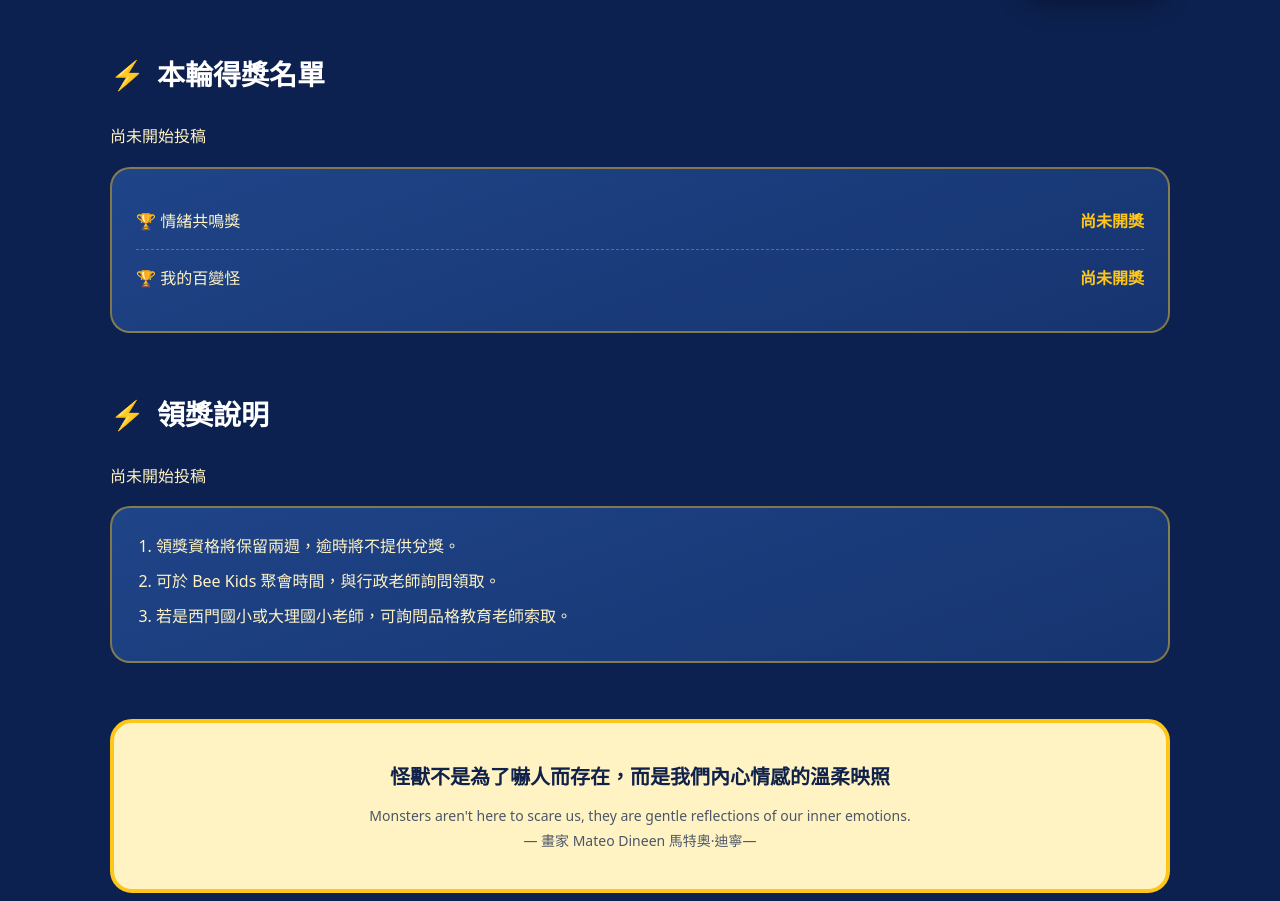
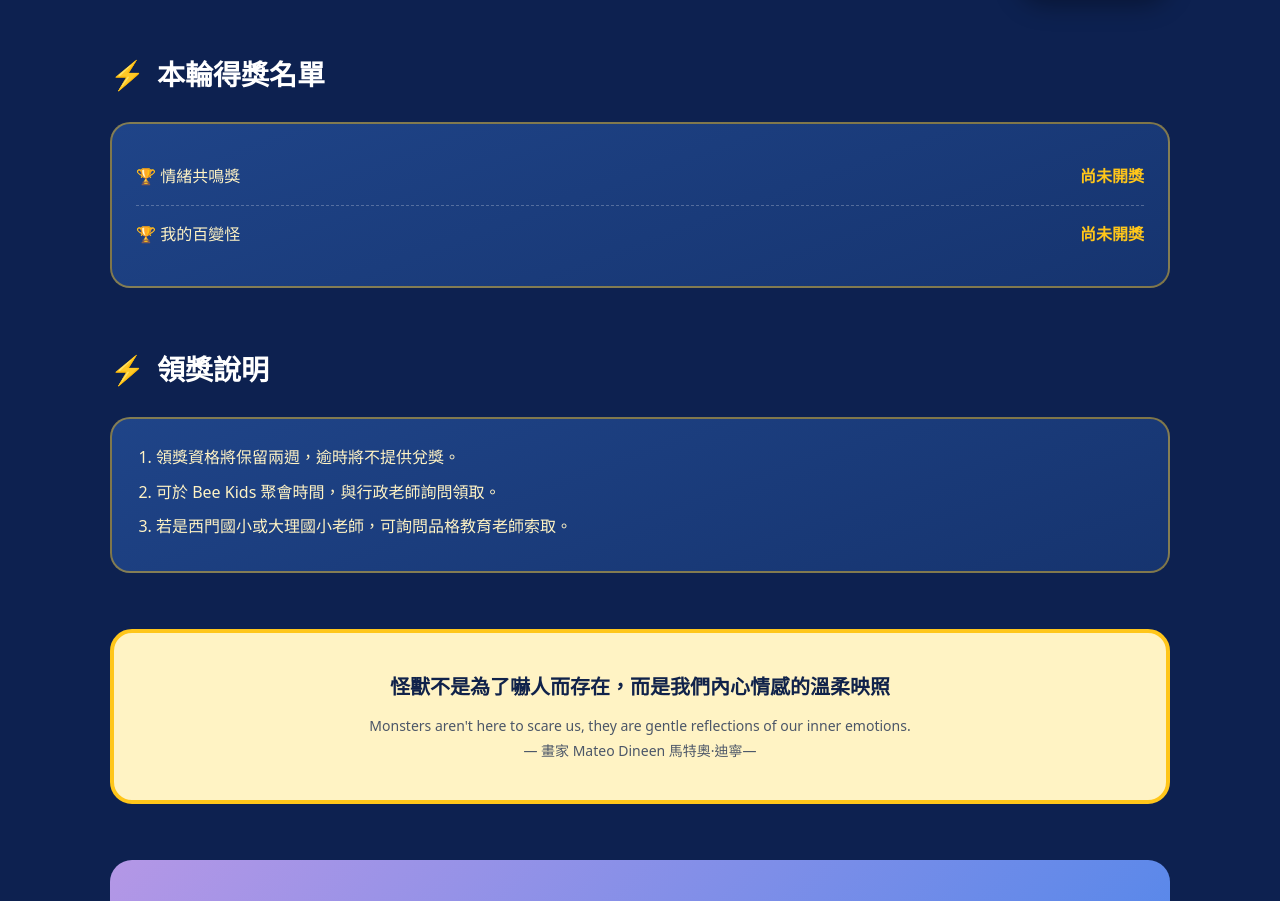
Before and after one commit to beekids-blip/EMOJI-COMPANY, a plain HTML site: page index.html in a window 1280 px wide. Shown: the part 2807-3708 px from the top of the page. Drawn offline with Linux system fonts and the light colour scheme.

Commit message:
Update index.html

```diff
--- a/index.html
+++ b/index.html
@@ -198,11 +198,9 @@
     <p style="text-align:right"><a class="btn" href="#" onclick="go('gallery');return false">更多作品 →</a></p></section>
 
     <section><h2>本輪得獎名單</h2>
-        <p>尚未開始投稿</p>
         <div class="card" id="winners"></div></section>
 
     <section><h2>領獎說明</h2>
-        <p>尚未開始投稿</p>
         <div class="card"><ol><li>領獎資格將保留兩週，逾時將不提供兌獎。</li><li>可於 Bee Kids 聚會時間，與行政老師詢問領取。</li><li>若是西門國小或大理國小老師，可詢問品格教育老師索取。</li></ol></div></section>
 
     <section class="quote"><div class="big" style="color:var(--ink)">怪獸不是為了嚇人而存在，而是我們內心情感的溫柔映照</div>
```
